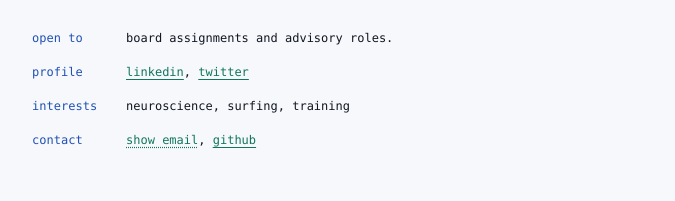
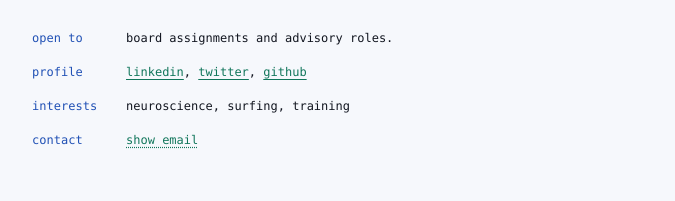
Before and after one commit to kristoferohman/kristoferohman.github.io, a plain HTML site: page index.html in a window 1280 px wide. Shown: the part 529-730 px from the top of the page, without its empty margins (290-965 px from the left). Drawn offline with Linux system fonts and the light colour scheme.

Commit message:
Move github to profile
Co-Authored-By: Claude Opus 5.5 <noreply@anthropic.com>

```diff
--- a/index.html
+++ b/index.html
@@ -177,13 +177,13 @@
     <dd class="gap">Board assignments and advisory roles.</dd>
 
     <dt>profile</dt>
-    <dd><a href="https://www.linkedin.com/in/kristoferohman" rel="me">linkedin</a>, <a href="https://twitter.com/kristoferohman" rel="me">twitter</a></dd>
+    <dd><a href="https://www.linkedin.com/in/kristoferohman" rel="me">linkedin</a>, <a href="https://twitter.com/kristoferohman" rel="me">twitter</a>, <a href="https://github.com/kristoferohman" rel="me">github</a></dd>
 
     <dt>interests</dt>
     <dd>neuroscience, surfing, training</dd>
 
     <dt>contact</dt>
-    <dd><span id="email"><button class="reveal" type="button" id="reveal">show email</button></span>, <a href="https://github.com/kristoferohman" rel="me">github</a></dd>
+    <dd><span id="email"><button class="reveal" type="button" id="reveal">show email</button></span></dd>
   </dl>
 
   <footer>this page: no cookies, no trackers, one file.</footer>
```
